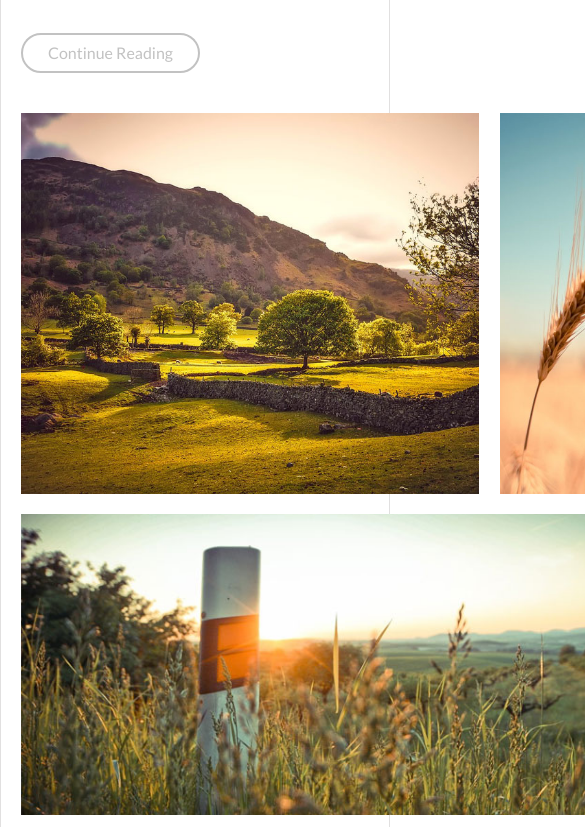
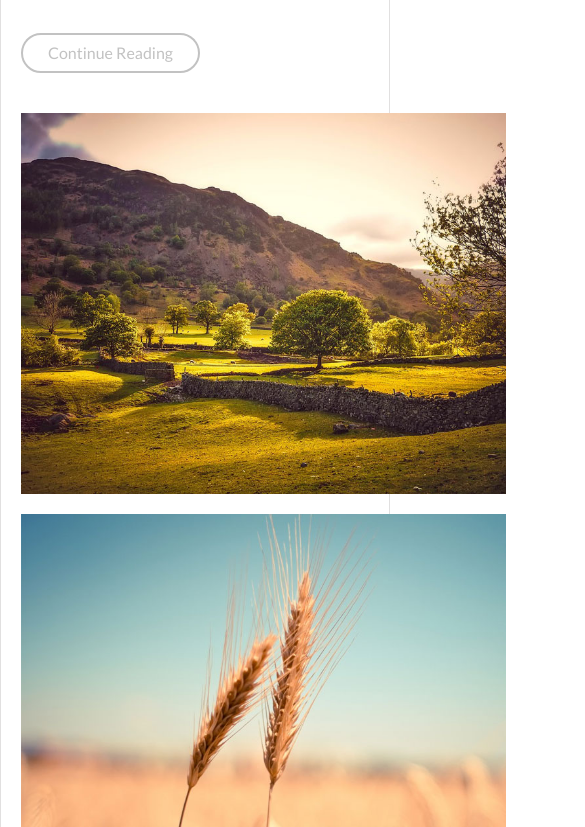
Before and after one commit to kostagon/Blogin, a plain HTML site: page index.html in a window 390 px wide. Shown: the part 977-1804 px from the top of the page, 585 px wide, since content can reach past the window. Drawn offline with Linux system fonts and the light colour scheme.

Commit message:
Update style.css

```diff
--- a/css/style.css
+++ b/css/style.css
@@ -427,10 +427,31 @@
   }
 
   .second-panel .images-wrapper {
-    grid-template-columns: 1fr;
-    width: 550px;
+    grid-template-columns: .5fr;
   }
 
+  .grid {
+    display: grid;
+    grid-template-columns: 1fr;
+    grid-template-rows: 1fr 1fr 1fr;
+    gap: 20px;
+  }
+
+  .images-wrapper {
+    margin-left: 0;
+  }
+  .image {
+    width: 485px;
+    height: 381px;
+  }
+  .image2 {
+    grid-row: 2 / 3;
+    grid-column: 1/2;
+  }
+  .image3 {
+    grid-row: 3/4;
+    grid-column: 1/2;
+  }
 }
 
 .main-wrapper .second-panel {
@@ -446,7 +467,7 @@
 @media (max-width: 720px) {
   .second-panel .images-wrapper {
     max-width: 695px;
-    grid-template-rows: 1fr 1fr 1fr;
+    /* grid-template-rows: 1fr 1fr 1fr; */
   }
 }
 
```
